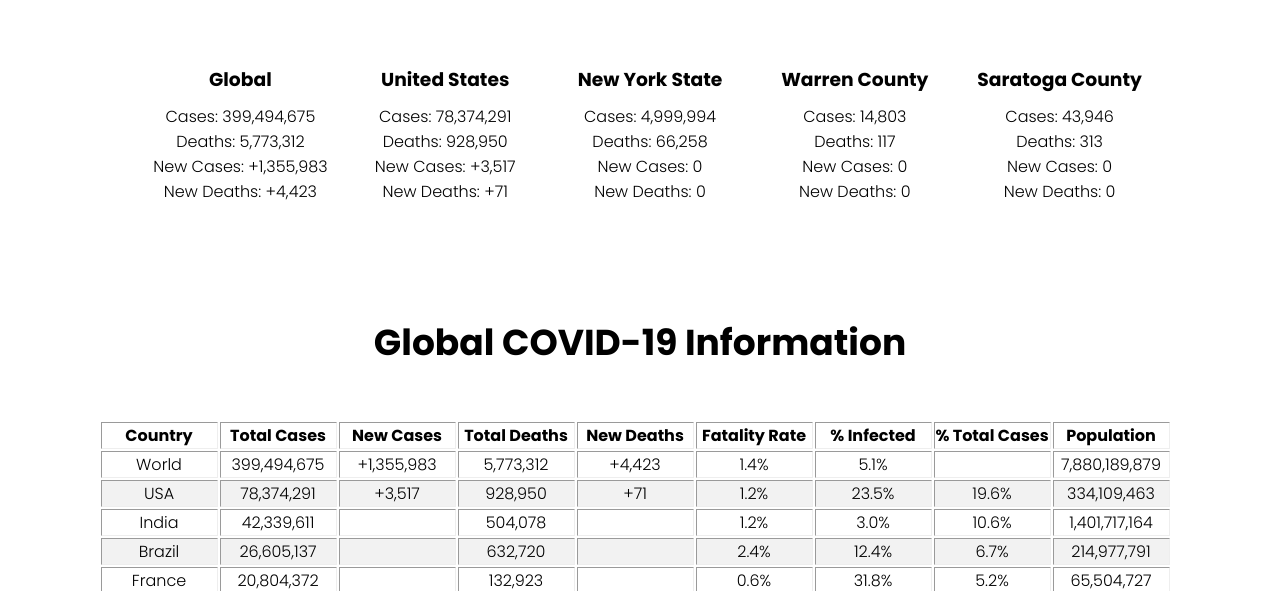
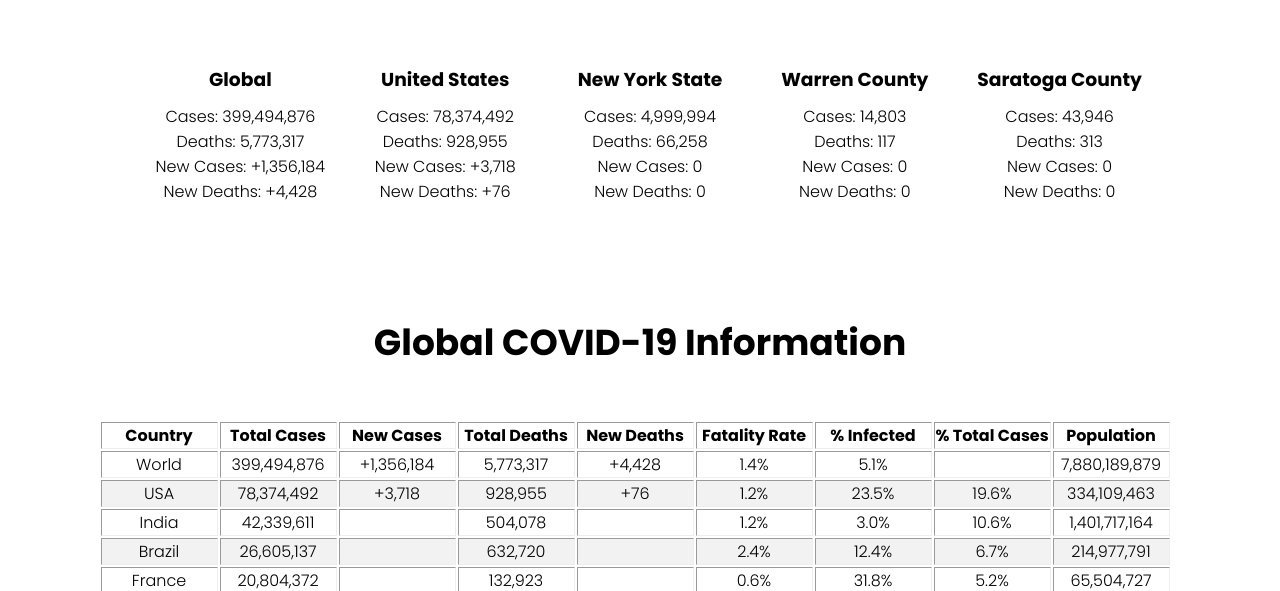
Before and after one commit to Pasin3ru/Tracking-COVID-19, a Jekyll site: the page built from index.html, in a window 1280 px wide and 900 px high, scrolled down 898 px. Shown: the part 155-746 px from the top of the window. Built offline with Jekyll 4.4.1, drawn with Linux system fonts in a browser that asks for light colours; some of the changed text lies outside the part shown.

Commit message:
update case nunbers
US Totals

```diff
--- a/_data/us_total_data.json
+++ b/_data/us_total_data.json
@@ -1 +1 @@
-{"0":{"Total Cases: ":"78,374,291","Total Deaths: ":"928,950","New Cases: ":"+3,517","New Deaths: ":"+71"}}
+{"0":{"Total Cases: ":"78,374,492","Total Deaths: ":"928,955","New Cases: ":"+3,718","New Deaths: ":"+76"}}
--- a/_data/world_total_data.json
+++ b/_data/world_total_data.json
@@ -1 +1 @@
-{"0":{"Total Cases: ":"399,494,675","Total Deaths: ":"5,773,312","New Cases: ":"+1,355,983","New Deaths: ":"+4,423"}}
+{"0":{"Total Cases: ":"399,494,876","Total Deaths: ":"5,773,317","New Cases: ":"+1,356,184","New Deaths: ":"+4,428"}}
--- a/_includes/hospital-tables/global_data.html
+++ b/_includes/hospital-tables/global_data.html
@@ -15,10 +15,10 @@
   <tbody>
     <tr>
       <td>World</td>
-      <td>399,494,675</td>
-      <td>+1,355,983</td>
-      <td>5,773,312</td>
-      <td>+4,423</td>
+      <td>399,494,876</td>
+      <td>+1,356,184</td>
+      <td>5,773,317</td>
+      <td>+4,428</td>
       <td>1.4%</td>
       <td>5.1%</td>
       <td></td>
@@ -26,10 +26,10 @@
     </tr>
     <tr>
       <td>USA</td>
-      <td>78,374,291</td>
-      <td>+3,517</td>
-      <td>928,950</td>
-      <td>+71</td>
+      <td>78,374,492</td>
+      <td>+3,718</td>
+      <td>928,955</td>
+      <td>+76</td>
       <td>1.2%</td>
       <td>23.5%</td>
       <td>19.6%</td>
--- a/_includes/hospital-tables/us_data.html
+++ b/_includes/hospital-tables/us_data.html
@@ -14,12 +14,12 @@
   <tbody>
     <tr>
       <td>USA Total</td>
-      <td>78,374,291</td>
-      <td>+3,517</td>
-      <td>928,950</td>
-      <td>+71</td>
+      <td>78,374,492</td>
+      <td>+3,718</td>
+      <td>928,955</td>
+      <td>+76</td>
       <td>48,302,548</td>
-      <td>918,298,389</td>
+      <td>918,299,891</td>
       <td>334,109,463</td>
     </tr>
     <tr>
@@ -524,12 +524,12 @@
     </tr>
     <tr>
       <td>Vermont</td>
-      <td>107,478</td>
-      <td></td>
-      <td>553</td>
-      <td></td>
+      <td>107,679</td>
+      <td>+201</td>
+      <td>558</td>
+      <td>+5</td>
       <td>77,525</td>
-      <td>3,260,349</td>
+      <td>3,261,851</td>
       <td>623,989</td>
     </tr>
   </tbody>
```
